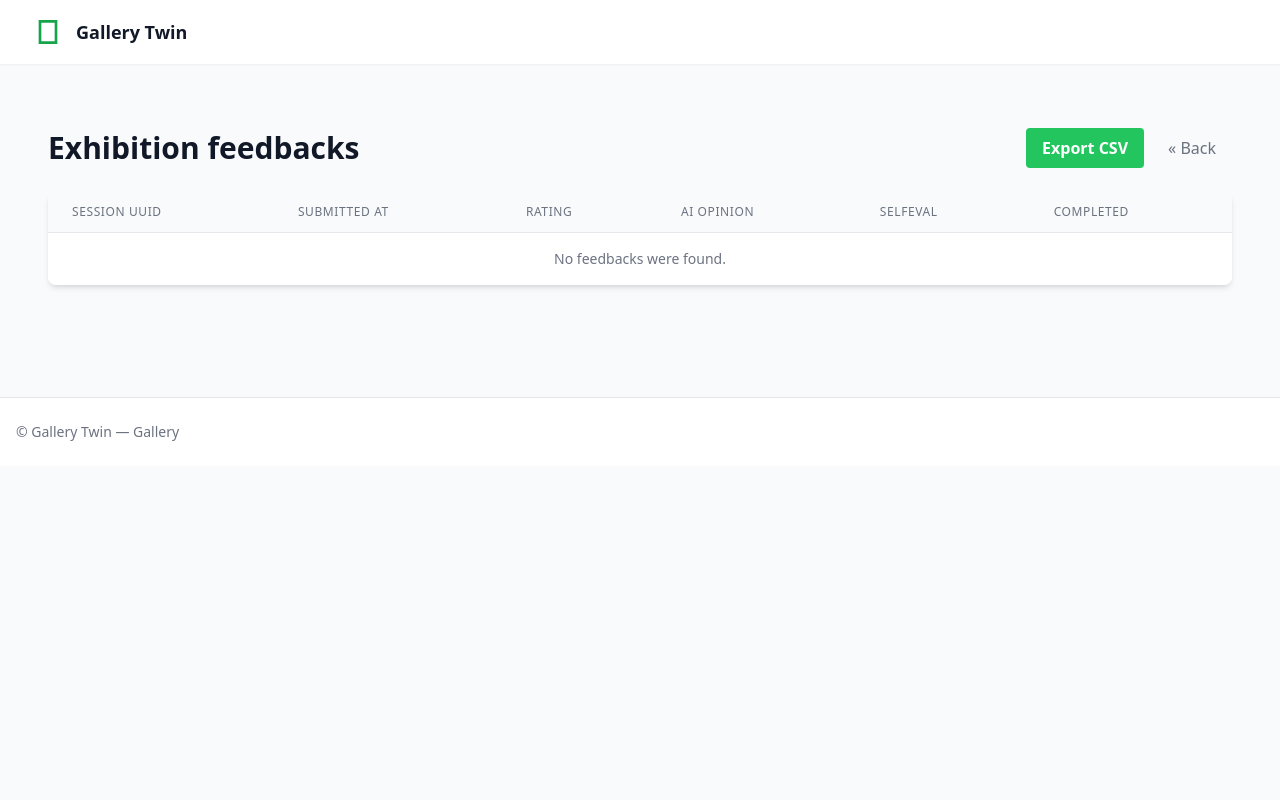
After one commit to data4sci/gallery_twin, a FastAPI app: template app/templates/admin/feedbacks.html in a window 1280 px wide. The commit adds this page. Run offline with FastAPI, Linux system fonts and the light colour scheme; the template is opened without the code that fills it, so the values that code supplies are empty; some libraries are stand-ins or nearby versions.

Commit message:
feat: add admin feedbacks page to list exhibition feedback submissions

```diff
--- a/app/templates/admin/dashboard.html
+++ b/app/templates/admin/dashboard.html
@@ -109,8 +109,8 @@
     </div>
 
     <div>
-        <a href="{{ url_for('admin_responses') }}" class="text-blue-500 hover:underline mr-4">View all responses &raquo;</a>
-        <a href="{{ url_for('export_exhibition_feedback_csv') }}" class="text-green-500 hover:underline">Export exhibition feedback CSV &raquo;</a>
+    <a href="{{ url_for('admin_responses') }}" class="text-blue-500 hover:underline mr-4">View all responses &raquo;</a>
+    <a href="{{ url_for('admin_feedbacks') }}" class="text-green-500 hover:underline">View all feedbacks &raquo;</a>
     </div>
 </div>
 {% endblock %}
--- /dev/null
+++ b/app/templates/admin/feedbacks.html
@@ -0,0 +1,51 @@
+{% extends "base.html" %}
+
+{% block title %}Admin - Feedbacks{% endblock %}
+
+{% block content %}
+<div class="max-w-7xl mx-auto p-4 sm:p-6 md:p-8">
+    <div class="flex flex-col sm:flex-row justify-between items-start sm:items-center mb-6">
+        <h1 class="text-2xl sm:text-3xl font-bold mb-4 sm:mb-0">Exhibition feedbacks</h1>
+        <div class="flex space-x-2">
+            <a href="{{ url_for('export_exhibition_feedback_csv') }}" class="w-full sm:w-auto text-center bg-green-500 hover:bg-green-700 text-white font-bold py-2 px-4 rounded">
+                Export CSV
+            </a>
+            <a href="{{ url_for('admin_dashboard') }}" class="w-full sm:w-auto text-center py-2 px-4 text-gray-500 hover:underline">&laquo; Back</a>
+        </div>
+    </div>
+
+    <div class="bg-white shadow-md rounded-lg overflow-x-auto">
+        <table class="min-w-full divide-y divide-gray-200">
+            <thead class="bg-gray-50">
+                <tr>
+                    <th scope="col" class="px-6 py-3 text-left text-xs font-medium text-gray-500 uppercase tracking-wider">Session UUID</th>
+                    <th scope="col" class="px-6 py-3 text-left text-xs font-medium text-gray-500 uppercase tracking-wider">Submitted at</th>
+                    <th scope="col" class="px-6 py-3 text-left text-xs font-medium text-gray-500 uppercase tracking-wider">Rating</th>
+                    <th scope="col" class="px-6 py-3 text-left text-xs font-medium text-gray-500 uppercase tracking-wider">AI Opinion</th>
+                    <th scope="col" class="px-6 py-3 text-left text-xs font-medium text-gray-500 uppercase tracking-wider">Selfeval</th>
+                    <th scope="col" class="px-6 py-3 text-left text-xs font-medium text-gray-500 uppercase tracking-wider">Completed</th>
+                </tr>
+            </thead>
+            <tbody class="bg-white divide-y divide-gray-200">
+                {% if sessions %}
+                    {% for s in sessions %}
+                    <tr>
+                        <td class="px-6 py-4 whitespace-nowrap text-sm text-gray-500">{{ s.uuid|string|slice(0,8) }}...</td>
+                        <td class="px-6 py-4 whitespace-nowrap text-sm text-gray-500">{{ (s.exhibition_feedback_json.submitted_at if s.exhibition_feedback_json and s.exhibition_feedback_json.submitted_at) or s.last_activity.strftime('%Y-%m-%d %H:%M') }}</td>
+                        <td class="px-6 py-4 whitespace-nowrap text-sm text-gray-900">{{ s.exhibition_feedback_json.exhibition_rating if s.exhibition_feedback_json else '' }}</td>
+                        <td class="px-6 py-4 whitespace-nowrap text-sm text-gray-900">{% if s.exhibition_feedback_json and s.exhibition_feedback_json.ai_art_opinion %}{{ s.exhibition_feedback_json.ai_art_opinion }}{% else %}-{% endif %}</td>
+                        <td class="px-6 py-4 whitespace-nowrap text-sm text-gray-900">{% if s.selfeval_json %}{{ s.selfeval_json | tojson }}{% else %}-{% endif %}</td>
+                        <td class="px-6 py-4 whitespace-nowrap text-sm text-gray-900">{% if s.completed %}Yes{% else %}No{% endif %}</td>
+                    </tr>
+                    {% endfor %}
+                {% else %}
+                    <tr>
+                        <td colspan="6" class="px-6 py-4 text-center text-sm text-gray-500">No feedbacks were found.</td>
+                    </tr>
+                {% endif %}
+            </tbody>
+        </table>
+    </div>
+
+</div>
+{% endblock %}
```
Also changed, not shown: app/routers/admin.py (+32 -0 lines).
